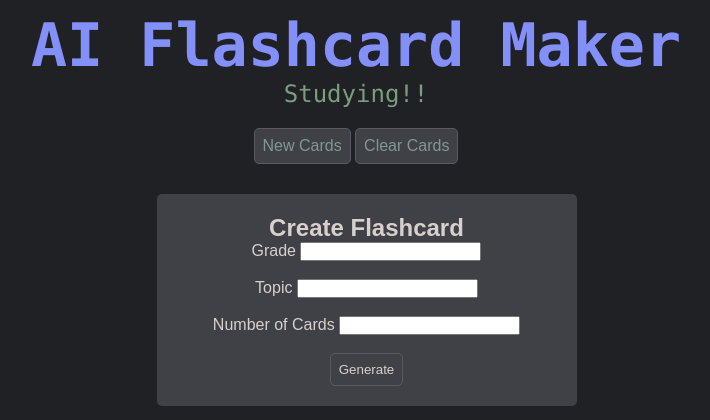
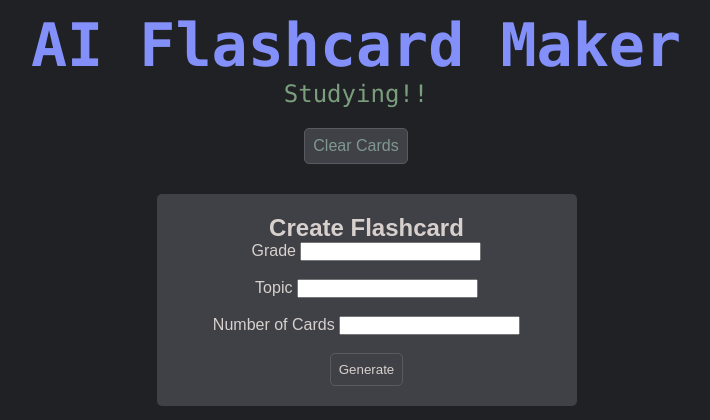
Before and after one commit to alan24537/AI_Flashcard_Maker, a Flask app: page / in a window 1280 px wide. Shown: the part 70-490 px from the top of the page, without its empty margins (284-994 px from the left). Run offline with Flask 3, Linux system fonts and the light colour scheme.

Commit message:
Update index.html
dsjbhsdf

```diff
--- a/templates/index.html
+++ b/templates/index.html
@@ -37,7 +37,6 @@
           <div class="container">
       <div class="nav">
         <div>
-          <button onclick="showCreateCardBox()">New Cards</button>
           <button onclick="delFlashcards()">Clear Cards</button>
         </div>
       </div>
```
